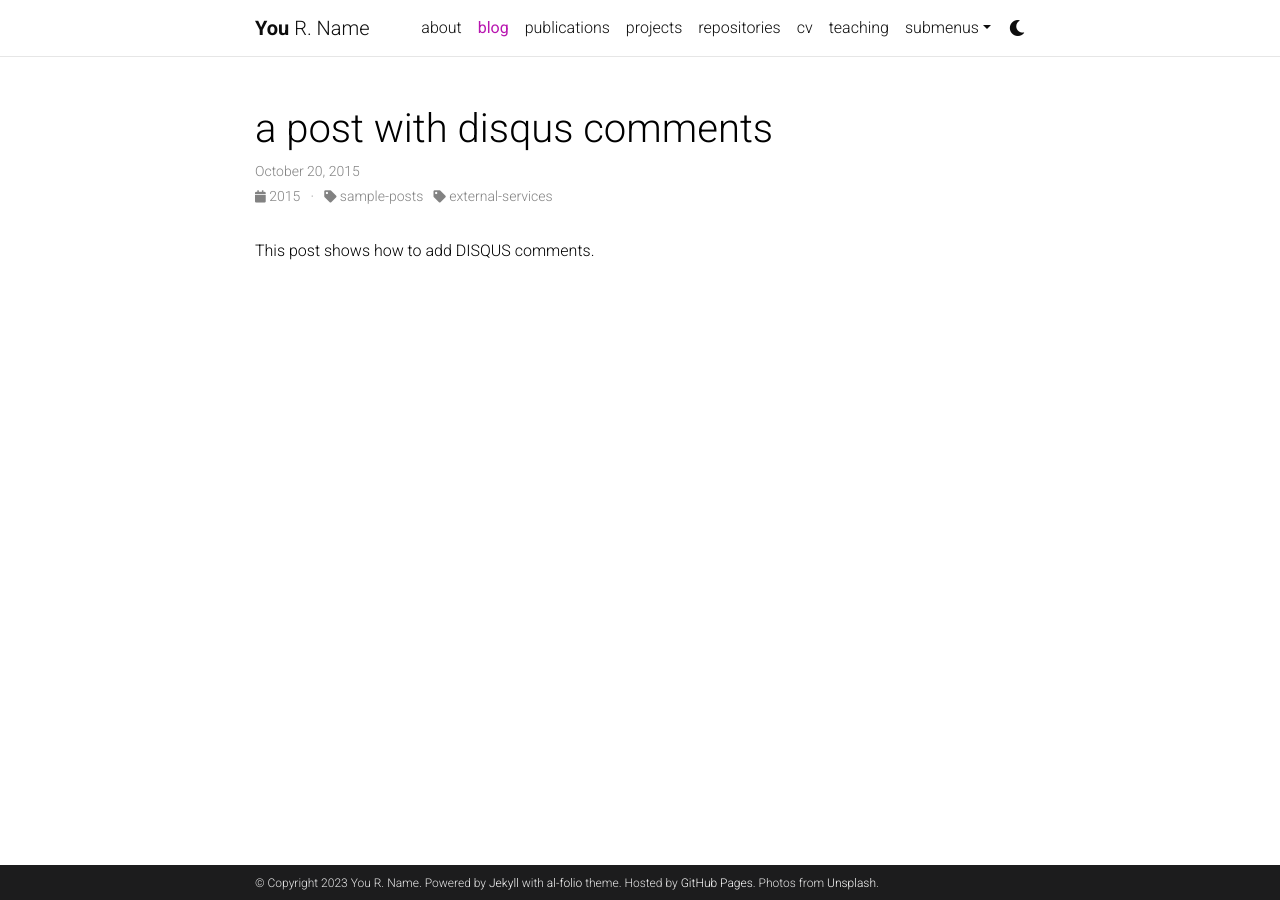
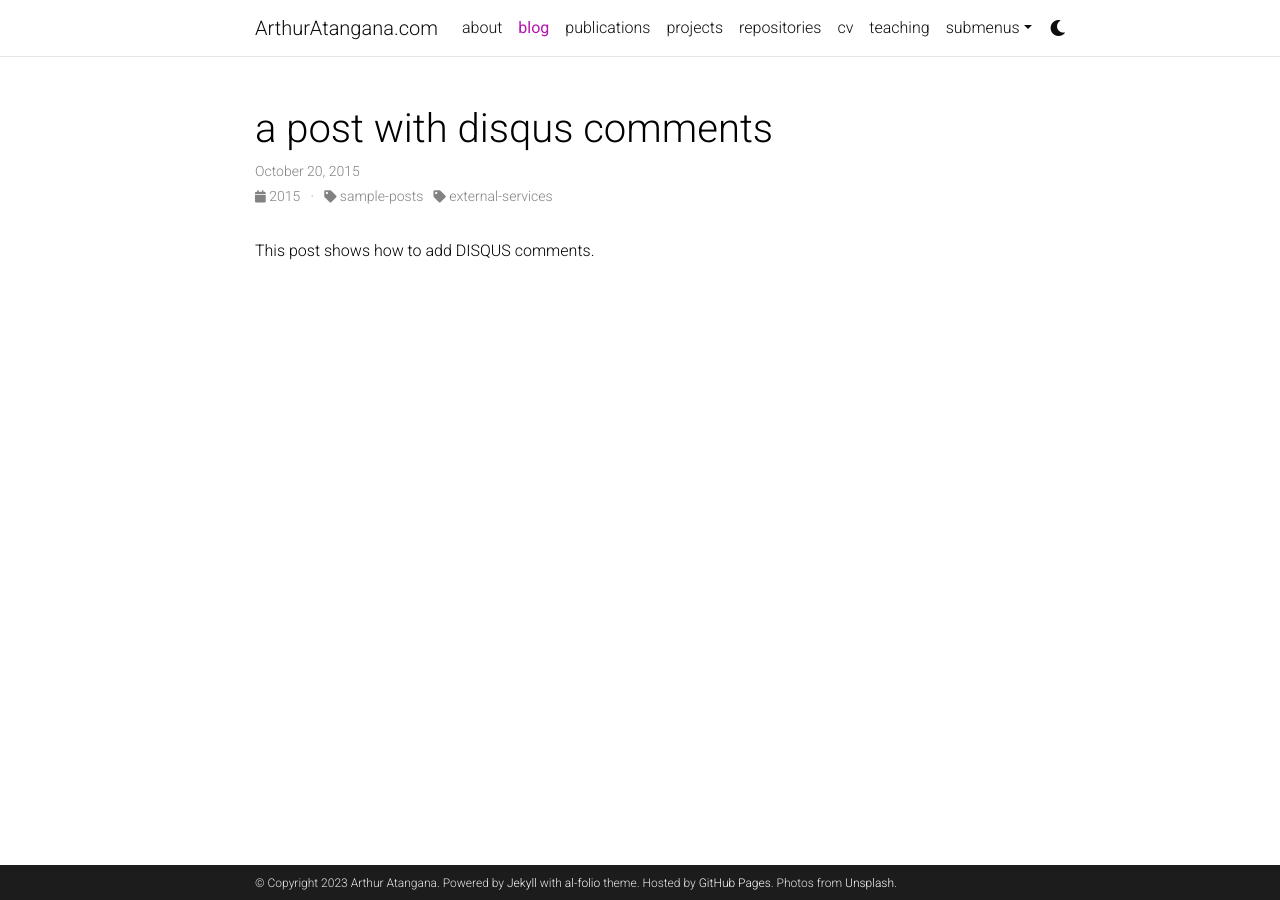
Before and after one commit to ArthurAtangana/ArthurAtangana.github.io, a Jekyll site: the page built from _posts/2015-10-20-disqus-comments.md, in a window 1280 px wide. Built offline with Jekyll 4.4.1, drawn with Linux system fonts in a browser that asks for light colours; comment, search, counter and statistics services are not loaded; a style sheet for code colours, icons or effects is not loaded.

Commit message:
edited _config.yml for more relevant details

```diff
--- a/_config.yml
+++ b/_config.yml
@@ -2,18 +2,18 @@
 # Site settings
 # -----------------------------------------------------------------------------
 
-title: blank # the website title (if blank, full name will be used instead)
-first_name: You
-middle_name: R.
-last_name: Name
-email: you@example.com
+title: ArthurAtangana.com # the website title (if blank, full name will be used instead)
+first_name: Arthur
+middle_name:
+last_name: Atangana
+email: contact@arthuratangana.com
 description: > # the ">" symbol means to ignore newlines until "footer_text:"
   A simple, whitespace theme for academics. Based on [*folio](https://github.com/bogoli/-folio) design.
 footer_text: >
   Powered by <a href="https://jekyllrb.com/" target="_blank">Jekyll</a> with <a href="https://github.com/alshedivat/al-folio">al-folio</a> theme.
   Hosted by <a href="https://pages.github.com/" target="_blank">GitHub Pages</a>.
   Photos from <a href="https://unsplash.com" target="_blank">Unsplash</a>.
-keywords: jekyll, jekyll-theme, academic-website, portfolio-website  # add your own keywords or leave empty
+keywords: Arthur Atangana, portfolio-website  # add your own keywords or leave empty
 
 lang: en # the language of your site (for example: en, fr, cn, ru, etc.)
 icon: ⚛️  # the emoji used as the favicon (alternatively, provide image name in /assets/img/)
@@ -71,7 +71,7 @@ og_image: # The site-wide (default for all links) Open Graph preview image
 # Social integration
 # -----------------------------------------------------------------------------
 
-github_username: # your GitHub user name
+github_username: ArthurAtangana # your GitHub user name
 gitlab_username: # your GitLab user name
 twitter_username: # your Twitter handle
 mastodon_username: # your mastodon instance+username in the format instance.tld/@username
@@ -120,7 +120,7 @@ bing_site_verification:  # out your bing-site-verification ID (Bing Webmaster)
 # Blog
 # -----------------------------------------------------------------------------
 
-blog_name: al-folio # blog_name will be displayed in your blog page
+blog_name: Arthur's website # blog_name will be displayed in your blog page
 blog_nav_title: blog # your blog must have a title for it to be displayed in the nav bar
 blog_description: a simple whitespace theme for academics
 permalink: /blog/:year/:title/
@@ -136,29 +136,29 @@ related_blog_posts:
 # Giscus comments (RECOMMENDED)
 # Follow instructions on https://giscus.app/ to setup for your repo to fill out
 # the information below.
-giscus:
-  repo: alshedivat/al-folio      # <your-github-user-name>/<your-github-repo-name>
-  repo_id: MDEwOlJlcG9zaXRvcnk2MDAyNDM2NQ==
-  category: Comments             # name of the category under which discussions will be created
-  category_id: DIC_kwDOA5PmLc4CTBt6
-  mapping: title                 # identify discussions by post title
-  strict: 1                      # use strict identification mode
-  reactions_enabled: 1           # enable (1) or disable (0) emoji reactions
-  input_position: bottom         # whether to display input form below (bottom) or above (top) the comments
-  theme: preferred_color_scheme  # name of the color scheme (preferred works well with al-folio light/dark mode)
-  emit_metadata: 0
-  lang: en
+#giscus:
+#  repo: ArthurAtangana/al-folio      # <your-github-user-name>/<your-github-repo-name>
+#  repo_id: MDEwOlJlcG9zaXRvcnk2MDAyNDM2NQ==
+#  category: Comments             # name of the category under which discussions will be created
+#  category_id: DIC_kwDOA5PmLc4CTBt6
+#  mapping: title                 # identify discussions by post title
+#  strict: 1                      # use strict identification mode
+#  reactions_enabled: 1           # enable (1) or disable (0) emoji reactions
+#  input_position: bottom         # whether to display input form below (bottom) or above (top) the comments
+#  theme: preferred_color_scheme  # name of the color scheme (preferred works well with al-folio light/dark mode)
+#  emit_metadata: 0
+#  lang: en
 
 # Disqus comments (DEPRECATED)
-disqus_shortname: al-folio # put your disqus shortname
+#disqus_shortname: al-folio # put your disqus shortname
 # https://help.disqus.com/en/articles/1717111-what-s-a-shortname
 
 # External sources.
 # If you have blog posts published on medium.com or other exteranl sources,
 # you can display them in your blog by adding a link to the RSS feed.
-external_sources:
-  - name: medium.com
-    rss_url: https://medium.com/@al-folio/feed
+#external_sources:
+#  - name: medium.com
+#    rss_url: https://medium.com/@al-folio/feed
 
 # -----------------------------------------------------------------------------
 # Collections
```
